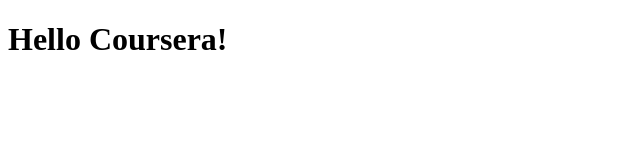
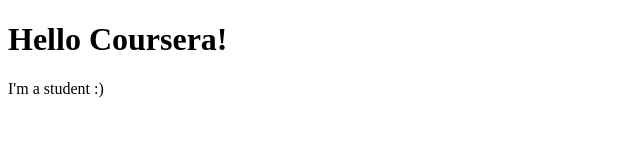
Before and after one commit to crishurtadoflores/courseratest, a plain HTML site: page site/index.html in a window 1280 px wide. Shown: the whole page, without its empty margins (0-640 px from the left). Drawn offline with Linux system fonts and the light colour scheme.

Commit message:
Small adition to our page content

```diff
--- a/site/index.html
+++ b/site/index.html
@@ -7,5 +7,6 @@
 </head>
 <body>
 <h1>Hello Coursera!</h1>
+<p>I'm a student :)</p>
 </body>
 </html>
```
